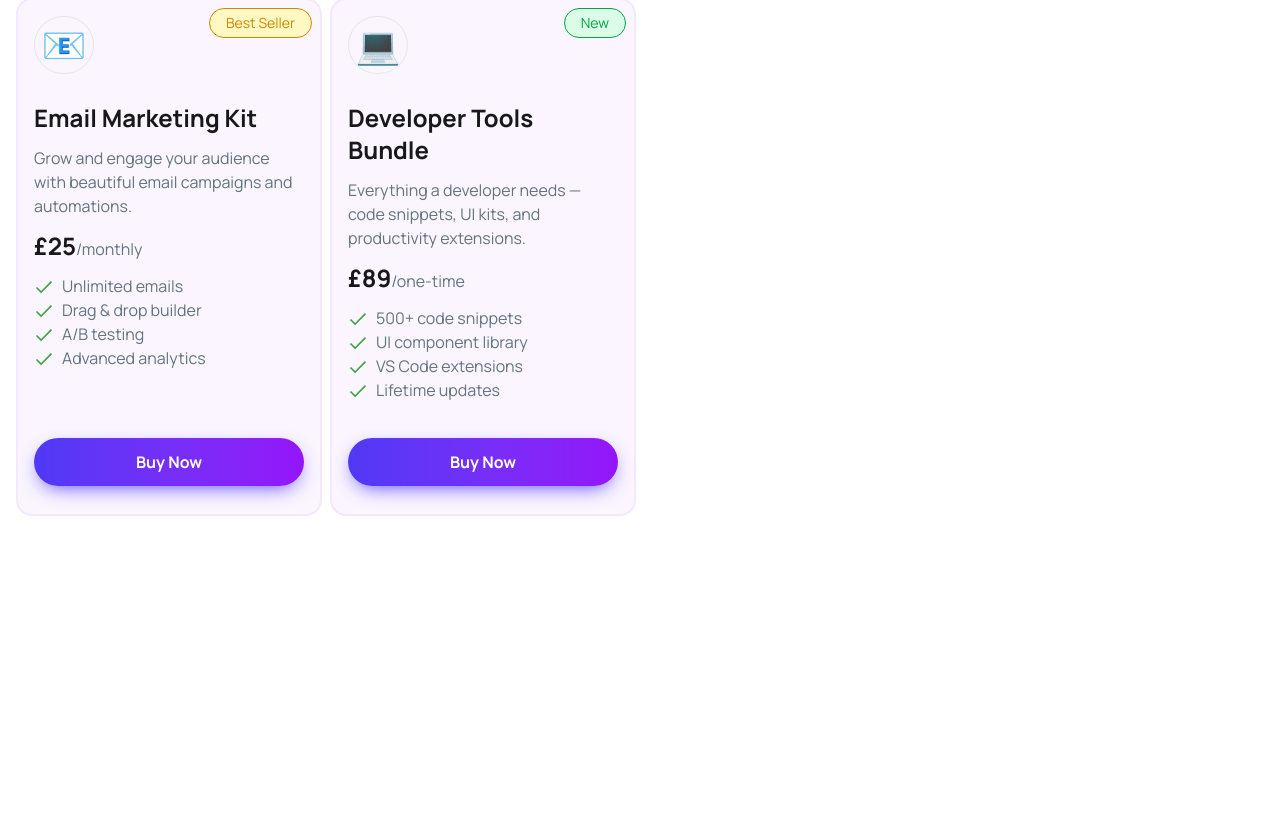
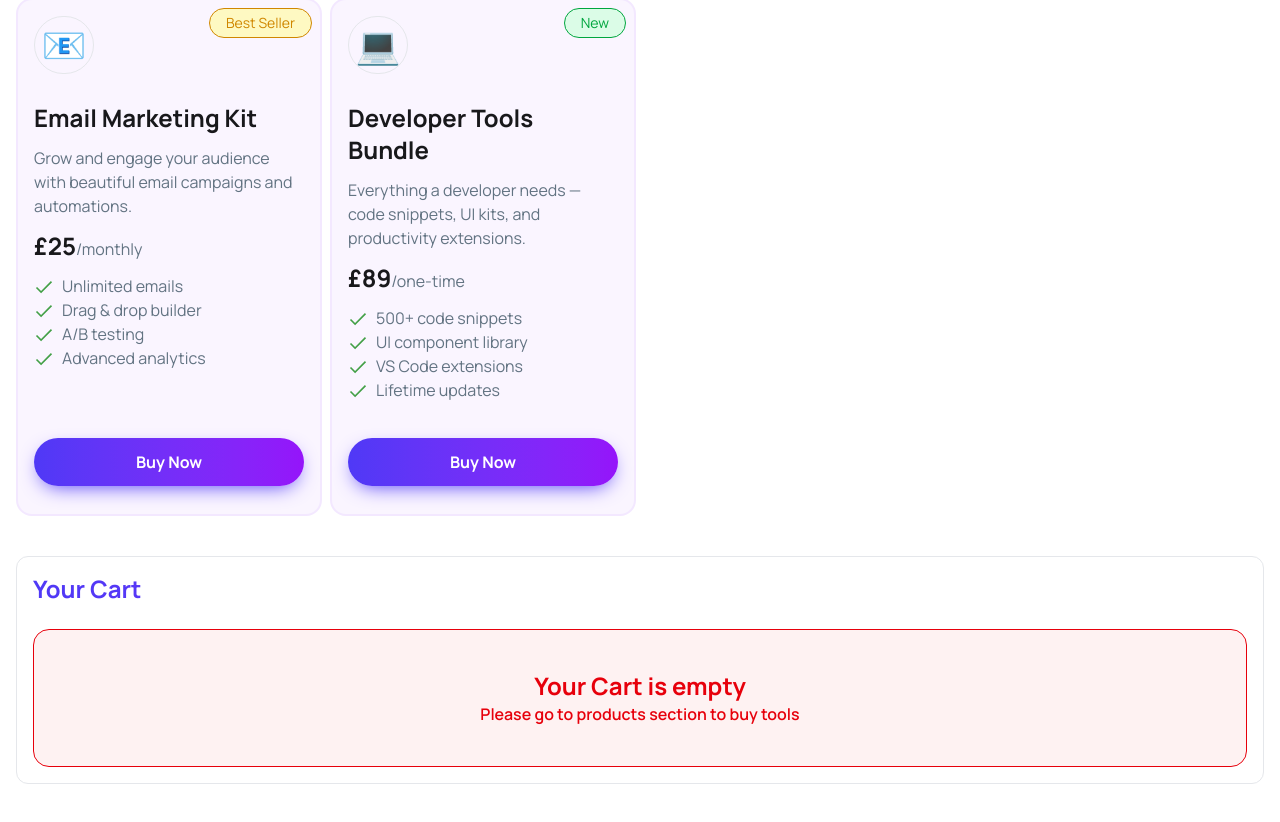
Before and after one commit to Aminulislam98/Assignment-6, a React (Vite) app: page / in a window 1280 px wide. Shown: the part 2387-3209 px from the top of the page. Before the commit the page ends 2951 px from the top, so only its background shows below. Built offline with nearby package versions, Linux system fonts and the light colour scheme.

Commit message:
Add cart functionality with Cart and EmptyCart components, and integrate with Card and CardSection

```diff
--- a/src/App.jsx
+++ b/src/App.jsx
@@ -12,6 +12,7 @@ const productsData = async () => {
 const productsList = productsData();
 
 function App() {
+  const [cartItem, setCartItem] = useState([]);
   const [toggleHandler, setToggleHandler] = useState("Products");
   return (
     <>
@@ -22,6 +23,8 @@ function App() {
         toggleHandler={toggleHandler}
         setToggleHandler={setToggleHandler}
         productsList={productsList}
+        cartItem={cartItem}
+        setCartItem={setCartItem}
       ></CardSection>
     </>
   );
--- a/src/CardSection/CardSection.jsx
+++ b/src/CardSection/CardSection.jsx
@@ -1,7 +1,15 @@
 import React, { use } from "react";
 import Card from "../UI/Card";
+import Cart from "../UI/Cart";
+import EmptyCart from "../UI/EmptyCart";
 
-const CardSection = ({ toggleHandler, setToggleHandler, productsList }) => {
+const CardSection = ({
+  toggleHandler,
+  setToggleHandler,
+  productsList,
+  cartItem,
+  setCartItem,
+}) => {
   const products = use(productsList);
 
   const buttonHandler = (type) => {
@@ -57,8 +65,31 @@ const CardSection = ({ toggleHandler, setToggleHandler, productsList }) => {
         {/* card container */}
         <div className="grid grid-cols-1 sm:grid-cols-2 md:grid-cols-3 lg:grid-cols-4 gap-2 items-stretch">
           {products.map((product) => (
-            <Card product={product}></Card>
+            <Card
+              product={product}
+              cartItem={cartItem}
+              setCartItem={setCartItem}
+            ></Card>
           ))}
+        </div>
+        {/* Cart section */}
+        <div className="border border-gray-200 px-2 py-3 lg:p-4 rounded-xl space-y-4 lg:space-y-6 ">
+          <h2 className="font-semibold md:font-bold text-xl md:text-2xl flex justify-center items-center md:justify-start md:items-center bg-linear-to-r from-[#4F39F6] to-[#9514FA] bg-clip-text text-transparent">
+            Your Cart
+          </h2>
+          <div className=" gap-2 items-stretch flex flex-col">
+            {cartItem.length === 0 ? (
+              <>
+                <EmptyCart></EmptyCart>
+              </>
+            ) : (
+              <>
+                {cartItem.map((cart) => (
+                  <Cart key={cart.id} cart={cart}></Cart>
+                ))}
+              </>
+            )}
+          </div>
         </div>
       </div>
     </section>
--- a/src/UI/Card.jsx
+++ b/src/UI/Card.jsx
@@ -1,13 +1,17 @@
 import React from "react";
 
 import CardFeature from "./CardFeature";
-import { FaMagic, FaSwatchbook } from "react-icons/fa";
+// import { FaMagic, FaSwatchbook } from "react-icons/fa";
 
-const Card = ({ product }) => {
+const Card = ({ product, cartItem, setCartItem }) => {
   const tagStyles = {
     New: "bg-green-100 text-green-600",
     Popular: "bg-purple-100 text-purple-600",
     "Best Seller": "bg-yellow-100 text-yellow-600",
+  };
+
+  const addToCart = (id) => {
+    setCartItem([...cartItem, id]);
   };
 
   return (
@@ -50,7 +54,12 @@ const Card = ({ product }) => {
       <div className="flex flex-col  grow">
         {/* button to buy */}
         <div className="mt-auto">
-          <button className="w-full text-base font-bold rounded-4xl py-2 md:py-3 px-6 bg-linear-to-r  from-[#4F39F6] to-[#9514FA] text-white cursor-pointer shadow-[0_7px_20px_-7px_#4F39F6]">
+          <button
+            onClick={() => {
+              addToCart(product);
+            }}
+            className="w-full text-base font-bold rounded-4xl py-2 md:py-3 px-6 bg-linear-to-r  from-[#4F39F6] to-[#9514FA] text-white cursor-pointer shadow-[0_7px_20px_-7px_#4F39F6]"
+          >
             Buy Now
           </button>
         </div>
--- /dev/null
+++ b/src/UI/Cart.jsx
@@ -0,0 +1,32 @@
+import React from "react";
+import { MdDelete } from "react-icons/md";
+
+const Cart = ({ cart }) => {
+  return (
+    <div className="py-3 px-3 lg:px-4 rounded-xl lg:rounded-3xl bg-purple-50 flex justify-between items-center border border-purple-200">
+      {/* icon and name section */}
+      <div className="flex flex-row justify-center items-center gap-3">
+        {/* cart icon */}
+        <div className="text-xl md:text-3xl border border-gray-200 p-2 rounded-full w-12 h-12 md:w-15 md:h-15 flex justify-center items-center cursor-pointer hover:bg-purple-100 ">
+          {cart.icon}
+        </div>
+        {/* cart name and price */}
+        <div className="flex flex-col justify-start items-start">
+          <h3 className="font-medium text-base lg:text-xl">{cart.name}</h3>
+          <p className="font-medium text-sm md:text-base text-[#627382]">
+            {cart.price}
+          </p>
+        </div>
+      </div>
+      {/* delete section */}
+      <div>
+        {/* delete button */}
+        <button className="border-2 rounded-full p-1 md:p-2 border-red-200 hover:bg-red-200 hover:border-red-300">
+          <MdDelete className="text-red-600 w-5 md:w-6 h-5 md:h-6" />
+        </button>
+      </div>
+    </div>
+  );
+};
+
+export default Cart;
--- /dev/null
+++ b/src/UI/EmptyCart.jsx
@@ -0,0 +1,17 @@
+import React from "react";
+
+const EmptyCart = () => {
+  return (
+    <div className="bg-red-50  flex justify-center items-center flex-col py-10 border border-red-600 rounded-2xl">
+      <h2 className="font-bold text-xl lg:text-2xl text-red-600">
+        Your Cart is empty
+      </h2>
+      <h1 className="font-semibold text-sm lg:text-base text-red-600">
+        Please go to products section to buy tools
+      </h1>
+    </div>
+  );
+};
+
+export default EmptyCart;
+<h2>Your Cart is empty</h2>;
```
